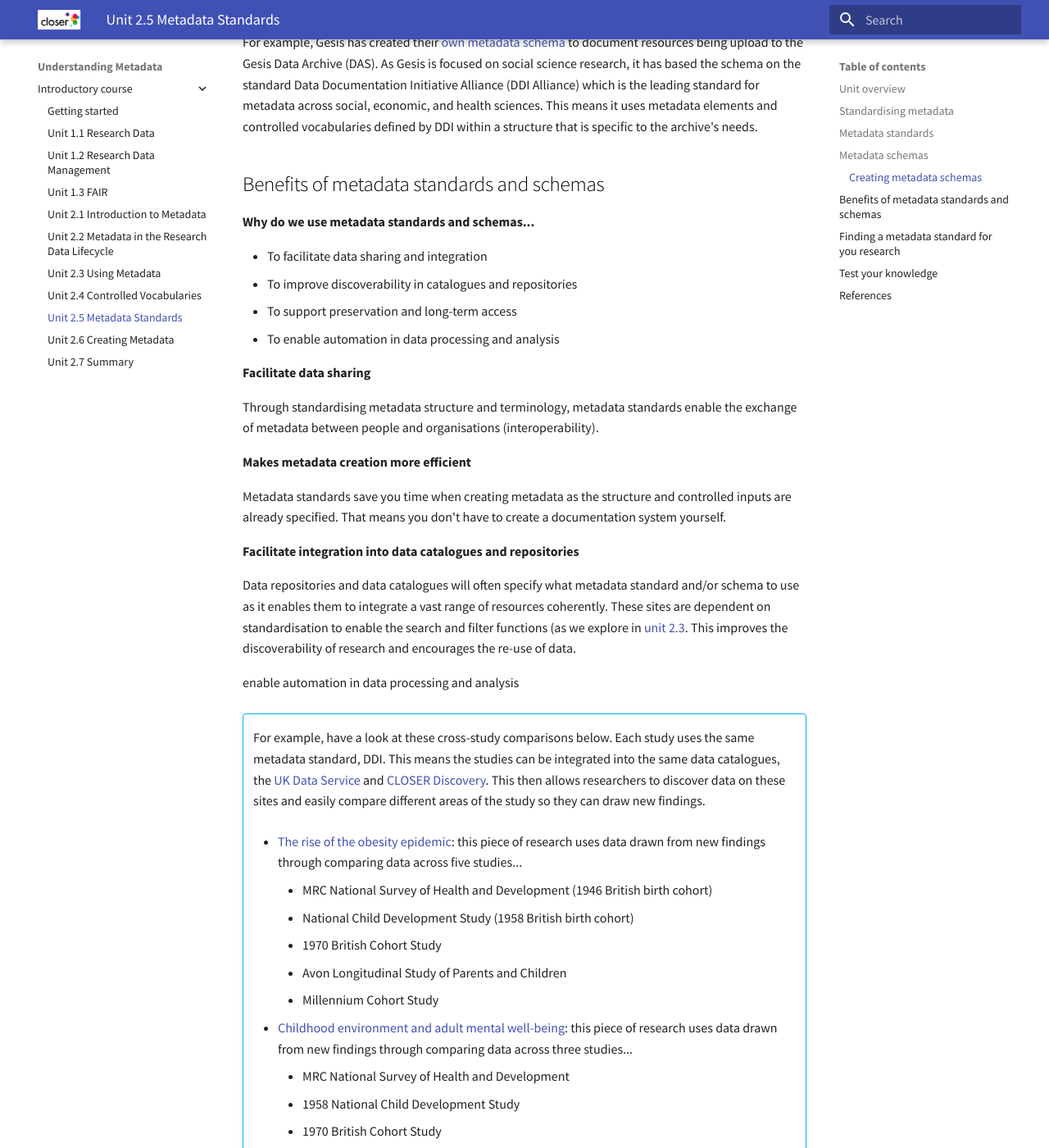
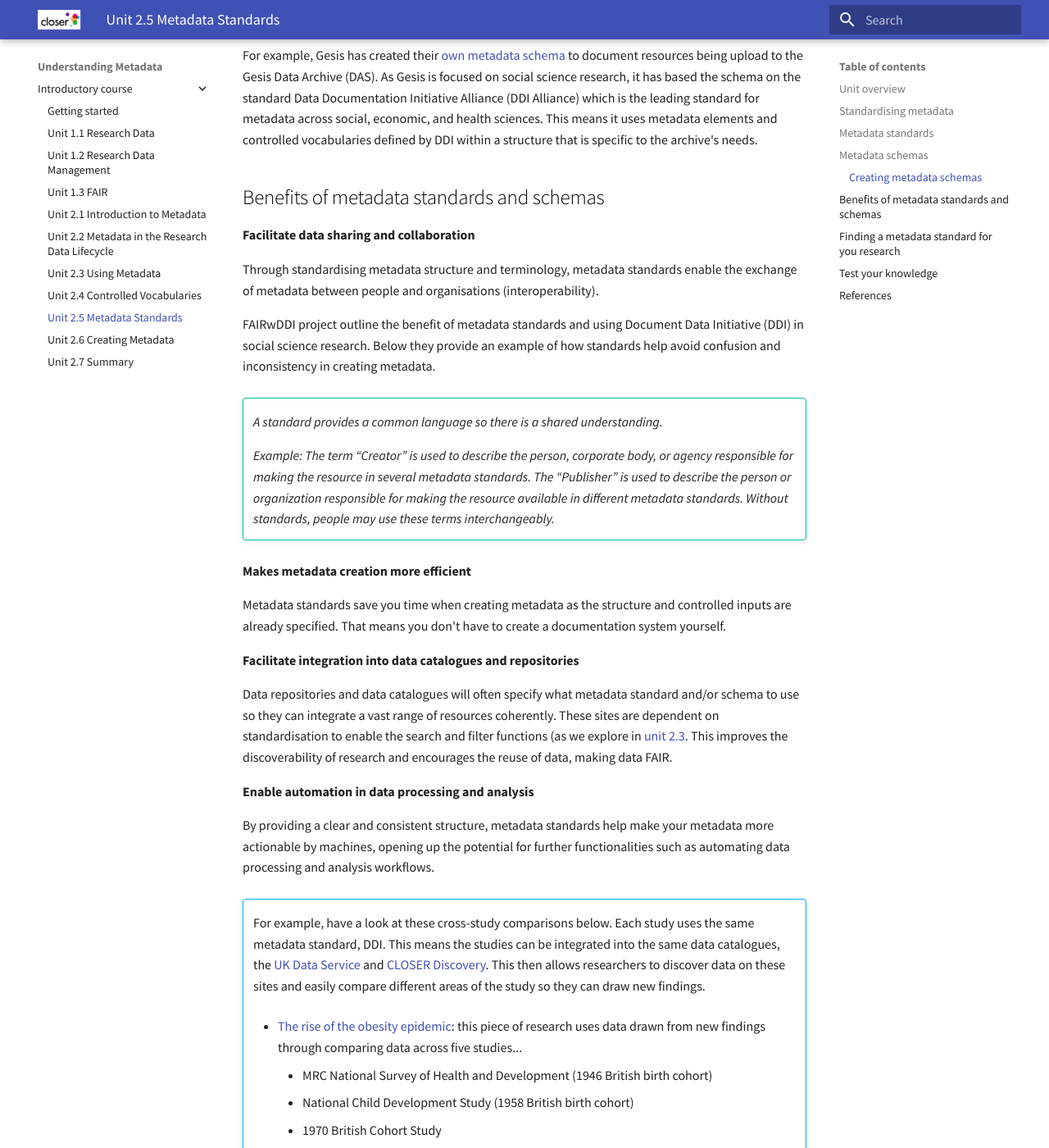
Before and after one commit to spuddybike/understanding-metadata, an MkDocs documentation site: the page built from docs/introduction/2.5 Metadata standards.md, in a window 1280 px wide and 1400 px high, scrolled down 3449 px. Shown: the whole window at 82% size. Built offline with MkDocs 1.6.1 and Material for MkDocs 9.7.7, drawn with Linux system fonts in a browser that asks for light colours; some of the changed text lies outside the part shown.

Commit message:
Update 2.5 Metadata standards.md

```diff
--- a/docs/introduction/2.5 Metadata standards.md
+++ b/docs/introduction/2.5 Metadata standards.md
@@ -49,21 +49,18 @@
 
 Although the terms 'metadata schemas' and 'metadata standards' are often used interchangeably, they are different. But how?
 
-[1]: FAIRwDDI - reference and link to resource once released
 
 ## Metadata standards
 
-Metadata standards provide guidelines around the content and structure of metadata. They act as a ready-made framework that predefine metadata elements and valid inputs, and they can also specify which controlled vocabularies to use.
-
-**Standards can often specify...**
-
-- Which metadata elements are required and which are recommended
-- Which controlled vocabularies to use
-- Valid inputs for the metadata element
+Metadata standards are a ready-made framework that set out the content and structure and content of your metadata. They provide a consistent way to structure your metadata, for example they predefine metadata elements and valid inputs and can specify which controlled vocabularies to use.  <sup>[1]</sup>
 
 **Who creates metadata standards...**
 
-Metadata standards are created and maintained by a particular knowledge or data community. Within this community, there is usually some form of governance around the standard so they can be actively reviewed and updated, ensuring it is relevant to the needs of the people using it. <sup>[1]</sup>
+Metadata standards are created and maintained by a particular knowledge or data community. Within this community, there is usually some form of governance around the standard so they can be actively reviewed and updated, ensuring it is relevant to the needs of the people using it.
+
+!!! quote "CODATA defines a metadata standards as..."
+
+    _High level, shared representation of the metadata elements related to a dataset, collection, or other digital object. May also provide an XML schema describing the format in which the elements should be stored. Typically, a standard XML format is defined using XML Schema or document type definition (DTD)._ <sup>[2]</sup>
 
 While there are a few cross-discipline standards, most are discipline specific.
 
@@ -71,20 +68,20 @@
 
       - [Dublin Core](https://www.dublincore.org/) is a standard to describe digital resources in order to help discovery
          - Dublin Core is commonly expressed directly as a [schema](https://www.dublincore.org/schemas/) which are based on the Dublin Core standard
-      - [PBCore](https://pbcore.org/) is a standard for describing sound and moving images
-         - PBCore publish the latest schema based on their standard on [their website here](https://pbcore.org/xsd)
-      - [schema.org](https://schema.org/) is a standard used to describe webpages and other online resources
+      - [PBCore](https://pbcore.org/) is a standard for describing sound and moving images.
+         - PBCore publish the latest schema based on their standard on [their website here.](https://pbcore.org/xsd)
+      - [schema.org](https://schema.org/) is a standard used to describe webpages and other online resources.
          - Schema.org shares [commonly used schemas](https://schema.org/docs/schemas.html) that are based on the metadata standard
       - [DataCite](https://datacite.org/what-we-do/) is a standard for describing research and academic outputs.
-        - Like Dubline Core, DataCite is commonly expressed directly as a [schema](https://schema.datacite.org/) that is updated and based on the DataCite standard
+        - Like Dubline Core, DataCite is commonly expressed directly as a [schema](https://schema.datacite.org/) that is updated and based on the DataCite standard.
 
 === "Examples of discipline specific metadata standards..."
 
     There are also metadata standards which serve specific disciplines and research areas.
 
-    - [Data Documentation Initiative (DDI)](https://ddialliance.org/) is a standard for describing social science data which includes a metadata specification, controlled vocabularies, and tools for working with DDI metadata
-    - [SDMX](https://sdmx.org/) to standardise metadata for statistical data
-    - [NeXus](https://www.nexusformat.org/) is a standard for neutron, x-ray, and muon experiment data
+    - [Data Documentation Initiative (DDI)](https://ddialliance.org/) is a standard for describing social science data which includes a metadata specification, controlled vocabularies, and tools for working with DDI metadata.
+    - [SDMX](https://sdmx.org/) to standardise metadata for statistical data.
+    - [NeXus](https://www.nexusformat.org/) is a standard for neutron, x-ray, and muon experiment data.
 
 
 ## Metadata schemas
@@ -107,16 +104,17 @@
 
 ## Benefits of metadata standards and schemas
 
-**Why do we use metadata standards and schemas...**
-
-- To facilitate data sharing and integration
-- To improve discoverability in catalogues and repositories
-- To support preservation and long-term access
-- To enable automation in data processing and analysis
-
-**Facilitate data sharing**
+**Facilitate data sharing and collaboration**
 
 Through standardising metadata structure and terminology, metadata standards enable the exchange of metadata between people and organisations (interoperability).
+
+FAIRwDDI project outline the benefit of metadata standards and using Document Data Initiative (DDI) in social science research. Below they provide an example of how standards help avoid confusion and inconsistency in creating metadata.
+
+!!! tip ""
+
+    _A standard provides a common language so there is a shared understanding._
+
+    _Example: The term “Creator” is used to describe the person, corporate body, or agency responsible for making the resource in several metadata standards. The “Publisher” is used to describe the person or organization responsible for making the resource available in different metadata standards. Without standards, people may use these terms interchangeably._
 
 **Makes metadata creation more efficient**
 
@@ -124,11 +122,11 @@
 
 **Facilitate integration into data catalogues and repositories**
 
-Data repositories and data catalogues will often specify what metadata standard and/or schema to use as it enables them to integrate a vast range of resources coherently. These sites are dependent on standardisation to enable the search and filter functions (as we explore in [unit 2.3](<2.3 Using metadata%3A%20Discover data>). This improves the discoverability of research and encourages the re-use of data.
+Data repositories and data catalogues will often specify what metadata standard and/or schema to use so they can integrate a vast range of resources coherently. These sites are dependent on standardisation to enable the search and filter functions (as we explore in [unit 2.3](<2.3 Using metadata%3A%20Discover data>). This improves the discoverability of research and encourages the reuse of data, making data FAIR.
 
+**Enable automation in data processing and analysis**
 
-enable automation in data processing and analysis
-
+By providing a clear and consistent structure, metadata standards help make your metadata more actionable by machines, opening up the potential for further functionalities such as automating data processing and analysis workflows.
 
 !!! abstract ""
 
@@ -177,7 +175,7 @@
     If the main metadata standard in your field doesn’t fully meet your needs, it’s still best to build on its structure and adapt it where necessary, rather than creating a completely new standard. This helps keep workflows simpler and more consistent.
 
     <p align="center">
-    <img src="../img/14-15 standards.png" alt="Alt Text" width="425" height="900"> [2]
+    <img src="../img/14-15 standards.png" alt="Alt Text" width="425" height="900"> <sup>[3]</sup>
     </p>
 
 !!! abstract ""
@@ -248,6 +246,6 @@
 
 ## References
 
-<sup>[1]</sup>:  FAIRwDDI - reference and link to resource once released
-
-- [2]: [XKCD 927](https://xkcd.com/927/) UK STANDARDS CARTOON
+<sup>[1]</sup>: CDSP and CLOSER (2025) 'DDI Metadata Made Simple: Your Top Questions Answered' _FAIRwDDI_ (to be released)
+<sup>[2]</sup>: CODATA (2025) RDM Terminology Bank: {Metadata Standard](https://terms.codata.org/rdmt/metadata-standard)
+<sup>[3]</sup>:[XKCD 927](https://xkcd.com/927/) UK STANDARDS CARTOON
```
